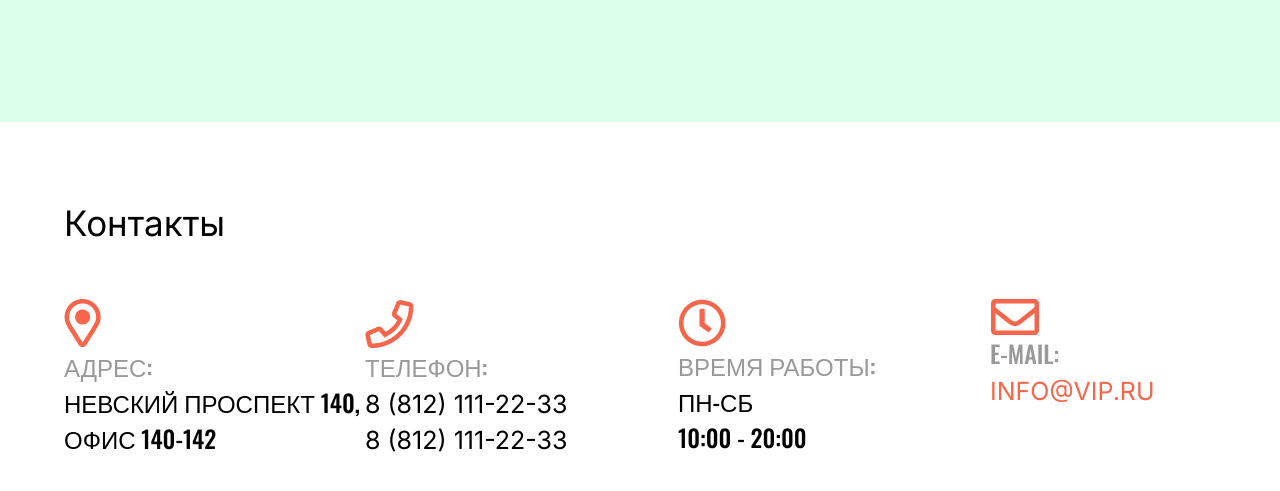
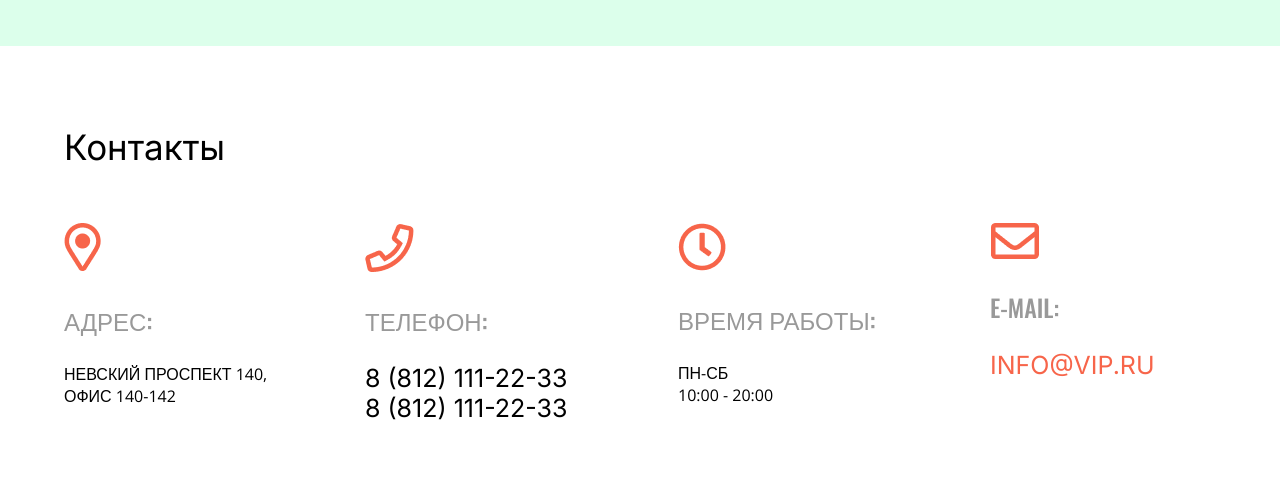
Before and after one commit to isninochka/Front_Isaeva, a plain HTML site: page Lessons/Projekt6/index.html in a window 1280 px wide. Shown: the part 1253-1744 px from the top of the page. Drawn offline with nearby package versions, Linux system fonts and the light colour scheme.

Commit message:
lesson17.10.23

```diff
--- a/Lessons/Projekt6/style.css
+++ b/Lessons/Projekt6/style.css
@@ -128,15 +128,15 @@ h5{
    font-family: 'Oswald', sans-serif;
    font-size: 24px;
    font-weight: 500;
+   margin-bottom: 25px;
    }
-p{
+.project-hover-text{
    font-family: 'Oswald', sans-serif;
    font-size: 24px;
    font-weight: 500;
+
 }
-a{
-   font-weight: 500;
-}
+
 .orange-text a{
    color: #F7654A;
    }
@@ -146,6 +146,7 @@ a{
 .footer-item img{
    display: block;
    margin: auto;
+   margin-bottom: 30px;
 }
 .footer-list {
    display: flex;
```
